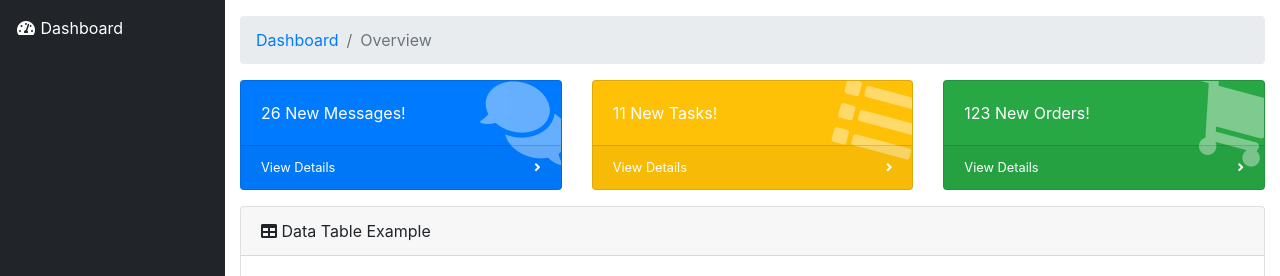
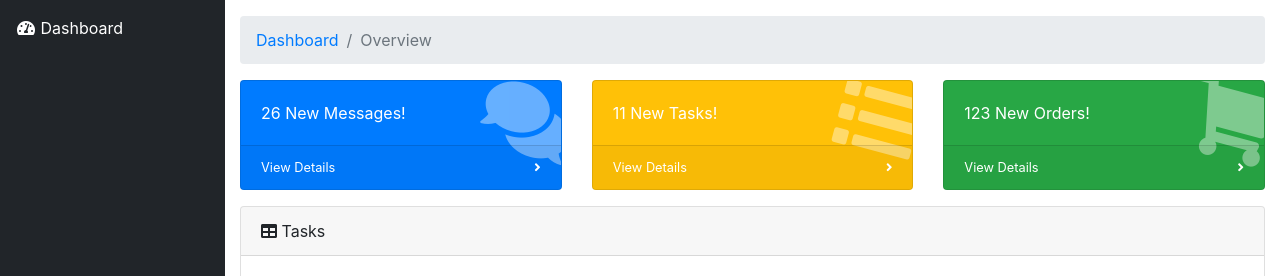
Before and after one commit to Dy0mar/tasker, a Django app: template templates/dashboard/task_list.html in a window 1280 px wide. Shown: the part 56-332 px from the top of the page. Run offline with Django 3.2, Linux system fonts and the light colour scheme; the template is opened without the code that fills it: most values are stand-ins (such as "Sample title", 1, 10 or a date in 2020); some libraries are stand-ins or nearby versions.

Commit message:
del js including file for table

```diff
--- a/templates/base.html
+++ b/templates/base.html
@@ -173,7 +173,6 @@
 
 			<!-- Page level plugin JavaScript-->
 			<script src="{% static 'vendor/chart.js/Chart.min.js' %}"></script>
-			<script src="{% static 'vendor/datatables/jquery.dataTables.js' %}"></script>
 			<script src="{% static 'vendor/datatables/dataTables.bootstrap4.js' %}"></script>
 
 			<!-- Custom scripts for all pages-->
--- a/templates/dashboard/task_list.html
+++ b/templates/dashboard/task_list.html
@@ -57,7 +57,7 @@
 <div class="card mb-3">
 	<div class="card-header">
 		<i class="fas fa-table"></i>
-		Data Table Example</div>
+		Tasks</div>
 	<div class="card-body">
 		<div class="table-responsive">
 			<table class="table table-bordered" id="dataTable" width="100%" cellspacing="0">
```
